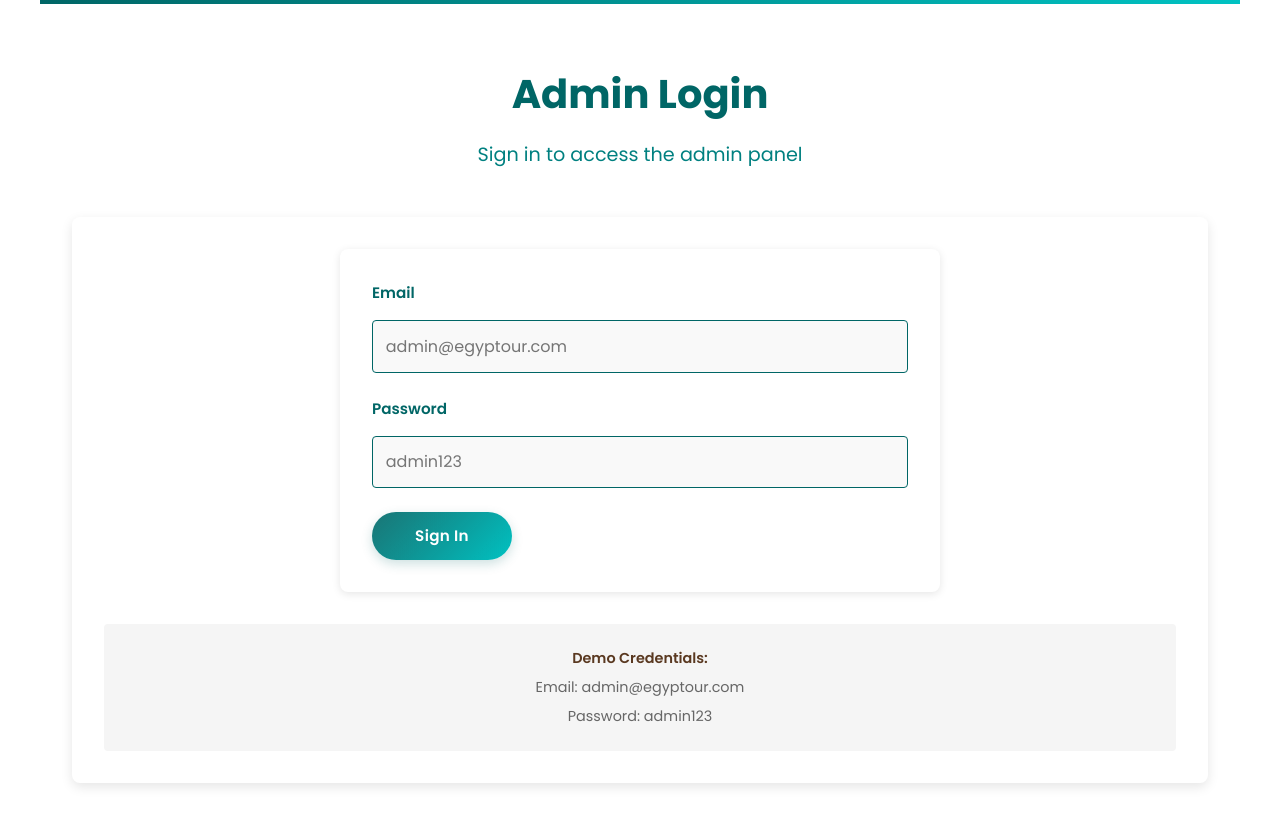
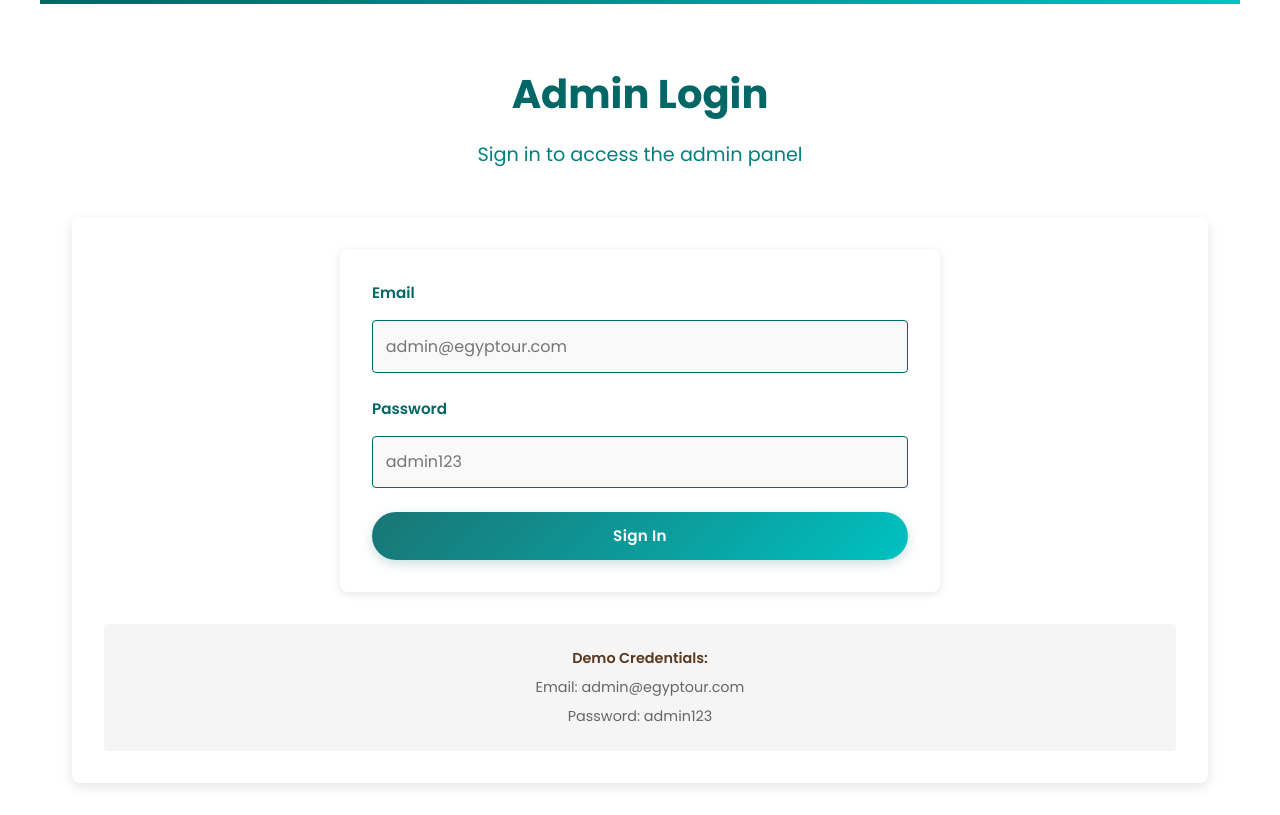
Before and after one commit to salmaa2005/Egyptour, a React (Create React App) app: page /admin in a window 1280 px wide. Built offline with nearby package versions, Linux system fonts and the light colour scheme.

Commit message:
extracted login styles

```diff
--- a/src/routes/admin/AdminLogin.css
+++ b/src/routes/admin/AdminLogin.css
@@ -1,7 +1,9 @@
+/* Common Admin Styles */
 .page-container {
   max-width: 1200px;
   margin: 0 auto;
   padding: 2rem;
+  position: relative;
 }
 
 .page-container::before {
@@ -15,108 +17,172 @@
 }
 
 /* Headline Styles */
-.admin-login-headline-container {
+.admin-headline-container {
   text-align: center;
-  margin: 3rem 0;
+  margin: 2rem 0;
   padding: 0 1rem;
-  opacity: 0;
-  transform: translateY(30px);
-  transition: opacity 0.6s ease-out, transform 0.6s ease-out;
 }
 
-.admin-login-headline-container.in-view {
-  opacity: 1;
-  transform: translateY(0);
-}
-
-.admin-login-main-headline {
+.admin-main-headline {
   font-size: 2.5rem;
   font-weight: 700;
   margin: 0 0 1rem 0;
-  color: #5a3921;
+  color: #006666;
 }
 
-.admin-login-sub-headline {
+.admin-sub-headline {
   font-size: 1.2rem;
-  color: #7a5c3c;
+  color: #008080;
   margin: 0;
 }
 
-/* Form Styles */
-.admin-login-container {
-  max-width: 500px;
-  margin: 0 auto;
+/* Content Area */
+.admin-content {
+  background: white;
+  border-radius: 8px;
+  box-shadow: 0 4px 12px rgba(0, 0, 0, 0.1);
+  padding: 2rem;
+  margin-top: 1rem;
 }
 
-.admin-login-form {
+/* Admin Form Styles */
+.admin-form {
+  max-width: 600px;
+  margin: 0 auto;
+  padding: 2rem;
   background: white;
-  padding: 2rem;
   border-radius: 8px;
-  box-shadow: 0 4px 12px rgba(0, 0, 0, 0.1);
+  box-shadow: 0 2px 8px rgba(0, 0, 0, 0.1);
 }
 
-.form-group {
+.admin-form .form-group {
   margin-bottom: 1.5rem;
 }
 
-label {
+.admin-form label {
   display: block;
   margin-bottom: 0.5rem;
   font-weight: 600;
-  color: #5a3921;
-  font-size: 0.95rem;
+  color: #006666;
 }
 
-.admin-login-form input[type="email"],
-.admin-login-form input[type="password"] {
+.admin-form input,
+.admin-form textarea {
   width: 100%;
   padding: 0.8rem;
-  border: 1px solid #ddd;
+  border: 1px solid #006666;
   border-radius: 4px;
   font-size: 1rem;
   transition: all 0.3s ease;
-  box-sizing: border-box;
-  appearance: none;
-  -webkit-appearance: none;
-  background-color: white;
 }
 
-.admin-login-form input[type="email"]:focus,
-.admin-login-form input[type="password"]:focus {
+.admin-form input:focus,
+.admin-form textarea:focus {
   outline: none;
   border-color: #008080;
   box-shadow: 0 0 0 2px rgba(0, 128, 128, 0.2);
 }
 
-/* Button Styles */
-.admin-login-btn {
-  background: linear-gradient(to right, #006666, #00c2c2);
+/* Admin Error Message */
+.admin-error-message {
+  background-color: #fdecea;
+  color: #d32f2f;
+  padding: 0.8rem;
+  border-radius: 4px;
+  margin-bottom: 1rem;
+  font-size: 0.9rem;
+  text-align: center;
+}
+
+/* Admin Login Help */
+.admin-login-help {
+  margin-top: 2rem;
+  padding: 1rem;
+  background-color: #f5f5f5;
+  border-radius: 4px;
+  text-align: center;
+}
+
+.admin-login-help p {
+  margin: 0.5rem 0;
+  color: #666;
+  font-size: 0.9rem;
+}
+
+.admin-login-help p:first-child {
+  font-weight: 600;
+  color: #5a3921;
+}
+
+/* Add Button */
+.admin-primary-btn {
+  height: 48px;
+  background: linear-gradient(135deg, #006666 0%, #00c2c2 100%);
   color: white;
-  border: none;
-  padding: 1rem;
-  border-radius: 4px;
-  font-size: 1rem;
+  text-decoration: none;
+  padding: 0 1.8rem;
+  border-radius: 30px;
+  font-size: 0.95rem;
   font-weight: 600;
   cursor: pointer;
   transition: all 0.3s ease;
+  display: inline-flex;
+  align-items: center;
+  gap: 0.8rem;
+  border: none;
+  min-width: 140px;
+  justify-content: center;
+  box-shadow: 0 4px 12px rgba(0, 102, 102, 0.2);
+  letter-spacing: 0.3px;
+  position: relative;
+  overflow: hidden;
+  margin: 0;
+  line-height: 48px;
   width: 100%;
-  margin-top: 1rem;
-  display: block;
 }
 
-.admin-login-btn:hover {
-  background: linear-gradient(to right, #006666, #00c2c2);
-  transform: translateY(-2px);
-  box-shadow: 0 6px 12px rgba(0, 128, 128, 0.2);
+.admin-primary-btn::before {
+  content: "";
+  position: absolute;
+  top: 0;
+  left: 0;
+  width: 100%;
+  height: 100%;
+  background: linear-gradient(
+    135deg,
+    rgba(255, 255, 255, 0.1) 0%,
+    rgba(255, 255, 255, 0) 100%
+  );
+  transition: all 0.3s ease;
 }
 
-/* Responsive Adjustments */
+.admin-primary-btn i {
+  font-size: 1rem;
+  transition: transform 0.3s ease;
+}
+
+.admin-primary-btn:hover {
+  transform: translateY(-2px);
+  box-shadow: 0 6px 16px rgba(0, 102, 102, 0.3);
+  color: white;
+  text-decoration: none;
+}
+
+.admin-primary-btn:hover i {
+  transform: translateX(2px);
+}
+
+.admin-primary-btn:active {
+  transform: translateY(0);
+  box-shadow: 0 2px 8px rgba(0, 102, 102, 0.2);
+}
+
 @media (max-width: 768px) {
-  .admin-login-main-headline {
+  .admin-main-headline {
     font-size: 2rem;
   }
 
-  .admin-login-sub-headline {
+  .admin-sub-headline {
     font-size: 1rem;
   }
 }
@@ -126,7 +192,7 @@ label {
     padding: 1rem;
   }
 
-  .admin-login-form {
-    padding: 1.5rem;
+  .admin-content {
+    padding: 1rem;
   }
 }
--- a/src/routes/admin/AdminLogin.jsx
+++ b/src/routes/admin/AdminLogin.jsx
@@ -1,6 +1,6 @@
 import React, { useState } from "react";
 import { useNavigate } from "react-router-dom";
-import "./AdminShared.css";
+import "./AdminLogin.css";
 
 const AdminLogin = () => {
   const [email, setEmail] = useState("");
```
